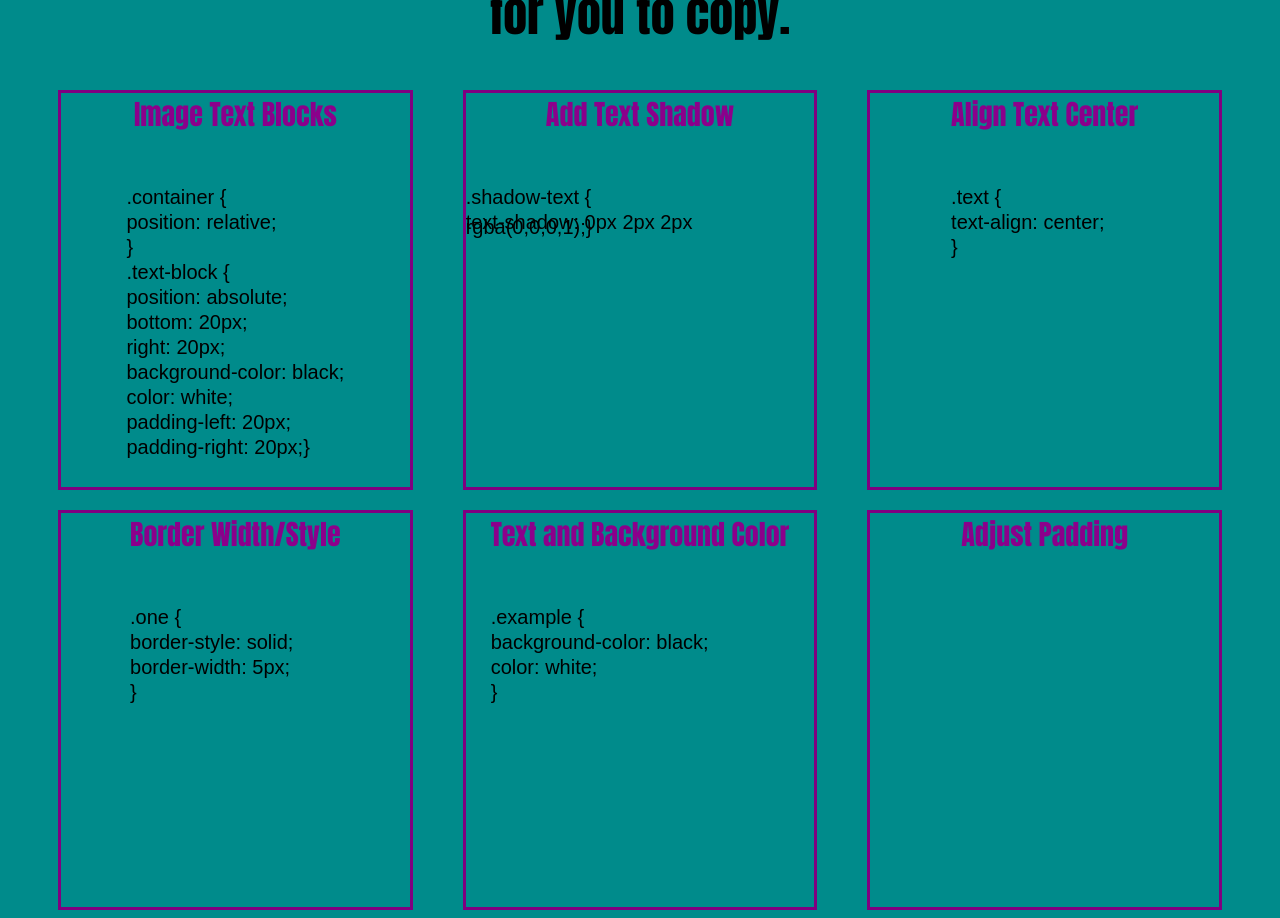
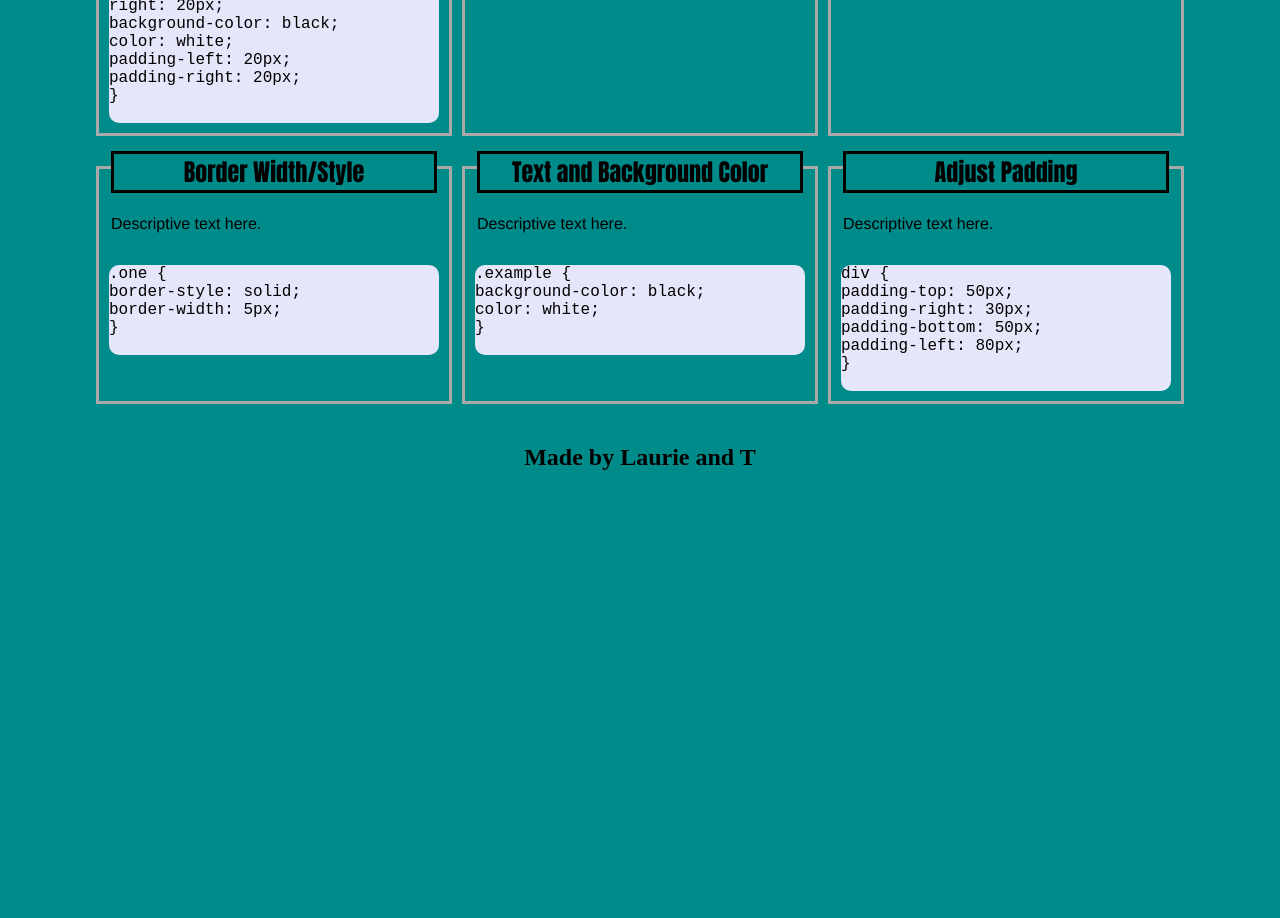
Before and after one commit to lauriefish22/CSS-project, a plain HTML site: page index.html in a window 1280 px wide. Shown: the part 420-1338 px from the top of the page. After the commit the page ends 911 px from the top, so only its background shows below. Drawn offline with Linux system fonts and the light colour scheme; files that its build step writes are made by us from their sources.

Commit message:
revise semantic html and corresponding css to streamline code and add required elements

```diff
--- a/index.html
+++ b/index.html
@@ -2,72 +2,60 @@
 <html lang="en">
 
   <head>
-    <title>CSS SNIPPET</title>
+    <title>CSS SNIPPET CHEATSHEET</title>
     <meta charset="UTF-8" />
-    <link rel="stylesheet" type="text/css" href="./style.css">
     <meta name="viewport" content="width=device-width, initial-scale=1" />
-    <link rel="stylesheet" type="text/css" href="./assets/css/style.css" />
+    <link rel="stylesheet" type="text/css" href="./style.css" />
   </head>
+
   <body>
-    <header class="main-header">
-        <h1>Snippet Cheatsheet</h1>
-        <h2>Ever have trouble recalling the exact syntax for your favorite CSS code?  Give it a permanent home and add it to this page!  Select any snippet below and it will automatically select all of the code for you to copy.</h2>
+
+    <header class="header">
+        <h1>CSS Snippet Cheatsheet</h1>
+        <p>
+            "Ever have trouble recalling the exact syntax for your favorite CSS code?  Give it a permanent home and add it to this page!  Select any snippet below and it will automatically select all of the code for you to copy."
+        </p>
     </header>
-    <div class="snippets">
-        <section class="card">
-            <div>
-            <header class="title">Image Text Blocks</header>
-                <p>.container { </p>
-                <p>position: relative;</p>
-                <p>}</p>
-                <p>.text-block {</p>
-                <p>position: absolute;</p>
-                <p>bottom: 20px;</p>
-                <p>right: 20px;</p>
-                <p>background-color: black;</p>
-                <p>color: white;</p>
-                <p>padding-left: 20px;</p>
-                <p>padding-right: 20px;}</p>
-            </div>
-        </section>
-        <section class="card">
-            <div>
-                <header class="title">Add Text Shadow</header>
-                <p>.shadow-text {</p>
-                <p>text-shadow: 0px 2px 2px rgba(0,0,0,1);}</p>
-            </div>
-        </section>
-        <section class="card">
-            <div>
-                <header class="title">Align Text Center</header>
-                <p>.text {</p>
-                <p>text-align: center;</p>
-                <p>}</p>
-            </div>
-        </section>
-            </div>
-            <div class="snippets-2">
-        <section class="card" id="card1">
-            <div>
-                <header class="title">Border Width/Style</header>
-                <p>.one {</p>
-                <p>border-style: solid;</p>
-                <p>border-width: 5px;</p>
-                <p>}</p>
-            </div>
-        </section>
-        <section class="card" id="card2">
-            <div>
-                <header class="title">Text and Background Color</header>
-                <p>.example {</p>
-                <p>background-color: black;</p>
-                <p>color: white;</p>
-                <p>}</p>
-        </section>
-        <section class="card">
 
-                <header class="title">Adjust Padding</header>
-        </section>
-     </div>
+    <section class="snippets">
+        <article class="card">
+            <h2>Image Text Blocks</h2>
+            <p>Descriptive text here.</p>
+            <pre>.container {                      position: relative;                 }                              .text-block {              position: absolute;           bottom: 20px;                    right: 20px;                    background-color: black;             color: white;                padding-left: 20px;                padding-right: 20px;               }
+            </pre>
+        </article>
+        <article class="card">
+            <h2>Add Text Shadow</h2>
+            <p>Descriptive text here.</p>
+            <pre>.shadow-text {                     text-shadow: 0px 2px 2px rgba(0,0,0,1);                    }
+            </pre>
+        </article>
+        <article class="card">
+            <h2>Align Text Center</h2>
+            <p>Descriptive text here.</p>
+            <pre>.text {                           text-align: center;                           }
+            </pre>
+        </article>
+        <article class="card">
+            <h2>Border Width/Style</h2>
+            <p>Descriptive text here.</p>
+            <pre>.one {                         border-style: solid;                      border-width: 5px;                }
+            </pre>
+        </article>
+        <article class="card">
+            <h2>Text and Background Color</h2>
+            <p>Descriptive text here.</p>
+            <pre>.example {                      background-color: black;                       color: white;                      }
+        </article>
+        <article class="card">
+            <h2>Adjust Padding</h2>
+            <p>Descriptive text here.</p>
+            <pre>div {                         padding-top: 50px;                       padding-right: 30px;             padding-bottom: 50px;                            padding-left: 80px;                       }
+        </article>
+    </section>
 
   </body>
+
+  <footer>
+        <h2>Made by Laurie and T</h2>
+  </footer>
--- a/style.css
+++ b/style.css
@@ -1,74 +1,85 @@
-body {
-    background-color:darkcyan
-}
-
-
-
-.card {
-    box-sizing: border-box;
-    height: 400px;
-    width: 400px;
-    border-style: solid;
-    border-color: purple;
-
-    display: flex;
-    flex-wrap: wrap;
-    justify-content: center;
-    float: left;
-    margin-right: 50px;
-    flex: 1 0 200px;
-
-
-
-
-
-
-}
-.snippets {
-    justify-content: center;
-    margin-left: 50px;
-    display: flex;
-    flex-wrap: wrap;
-
-
-}
-
-.snippets-2 {
-    justify-content: center;
-    margin-left: 50px;
-    display: flex;
-    flex-wrap: wrap;
-    margin-top: 20px;
-
-}
-header {
-    font-family: Impact, Haettenschweiler, 'Arial Narrow Bold', sans-serif;
-    text-align: center;
-    font-size: 32px;
-
-}
-
-
-    .main-header h1 {
-    color: white;
-}
-
-.main-header h2 {
+* {
+    background-color: darkcyan;
     color: black;
 }
 
-p {
-    font-family: Arial, Helvetica, sans-serif;
-    font-size: 20px;
-    line-height: 25%;
-    color: black;
-
-
+body {
+    display: block;
+    margin: 10px;
 }
 
-.title {
-    font-size: 28px;
-   color:darkmagenta;
-    margin-bottom: 60px;
+h1 {
+    font-family:'Franklin Gothic Medium', 'Arial Narrow', Arial, sans-serif;
+    text-align: center;
+    font-size: 45px;
+    color: white;
+}
+ .header p {
+    font-family: Arial, Helvetica, sans-serif;
+    text-align: center;
+    font-size: 26px;
+ }
 
+ section {
+    display: block;
+ }
+
+.snippets {
+    display: flex;
+    flex-direction: row;
+    flex-wrap: wrap;
+    justify-content: center;
+    max-width: 1100px;
+    margin-left: auto;
+    margin-right: auto;
 }
+article {
+    display: block;
+}
+.card {
+    border: 3px solid darkgrey;
+    font-family: 'Franklin Gothic Medium', 'Arial Narrow', Arial, sans-serif;
+    width: 350px;
+    margin: 10px 5px 20px 5px;
+}
+
+article h2 {
+    margin: 12px;
+    position: relative;
+    border: 3px solid;
+    text-align: center;
+    bottom: 30px;
+    font-family: Impact, Haettenschweiler, 'Arial Narrow Bold', sans-serif;
+}
+
+article p {
+    bottom: 20px;
+    margin: 12px;
+    position: relative;
+}
+
+article pre {
+    border-radius: 10px;
+    margin: 10px;
+    padding: 12;
+    user-select: text;
+    background-color: lavender;
+}
+
+pre {
+    display: block;
+    font-family: 'Courier New', Courier, monospace;
+    white-space: pre-wrap;
+    margin: 1cm 0px;
+}
+
+footer {
+    text-align: center;
+}
+
+@media screen and (min-width: 768px) {
+    .column {
+        width: 290px;
+        margin: 10px 20px 20px 20px;
+    }
+}
```
